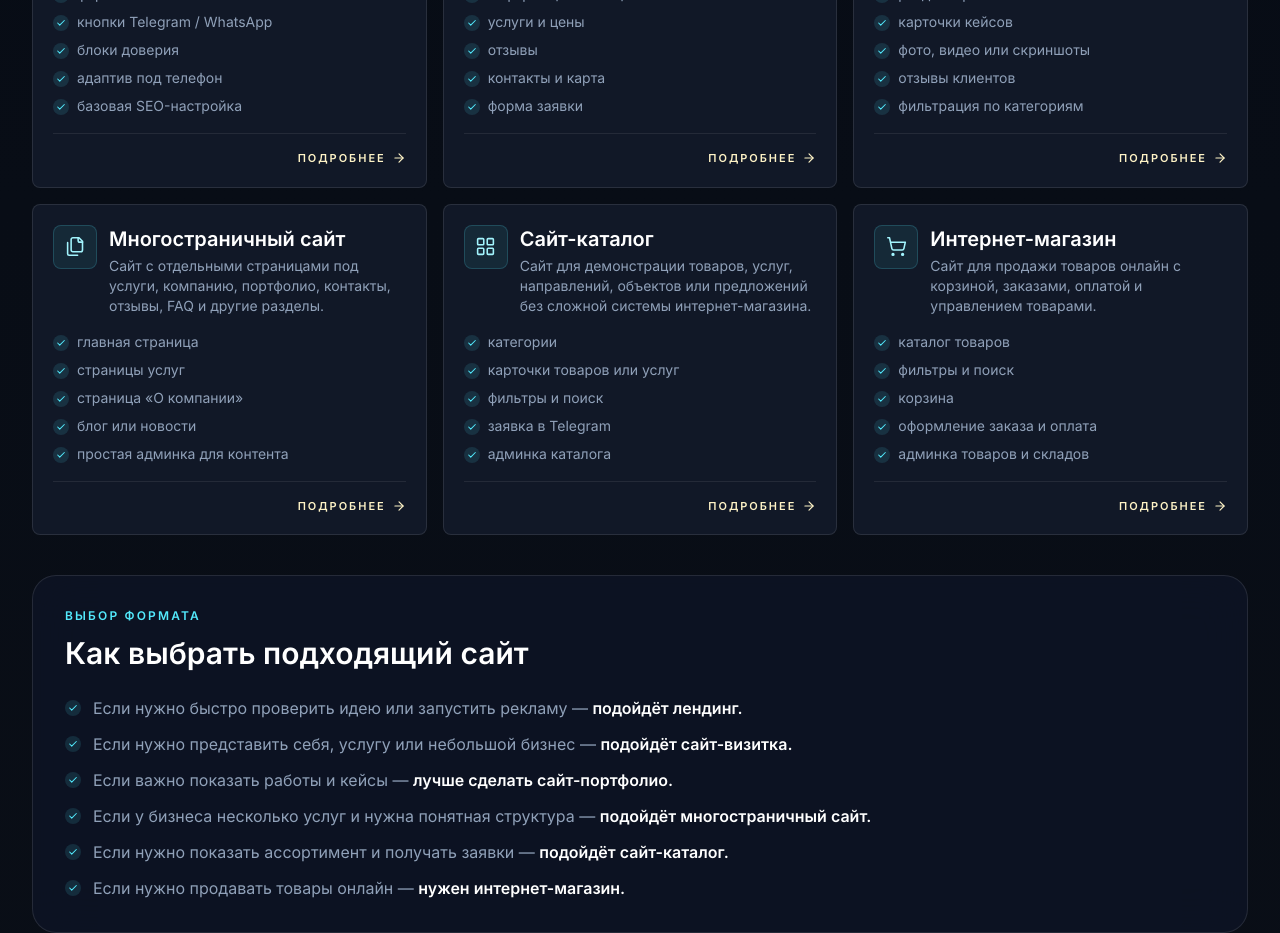
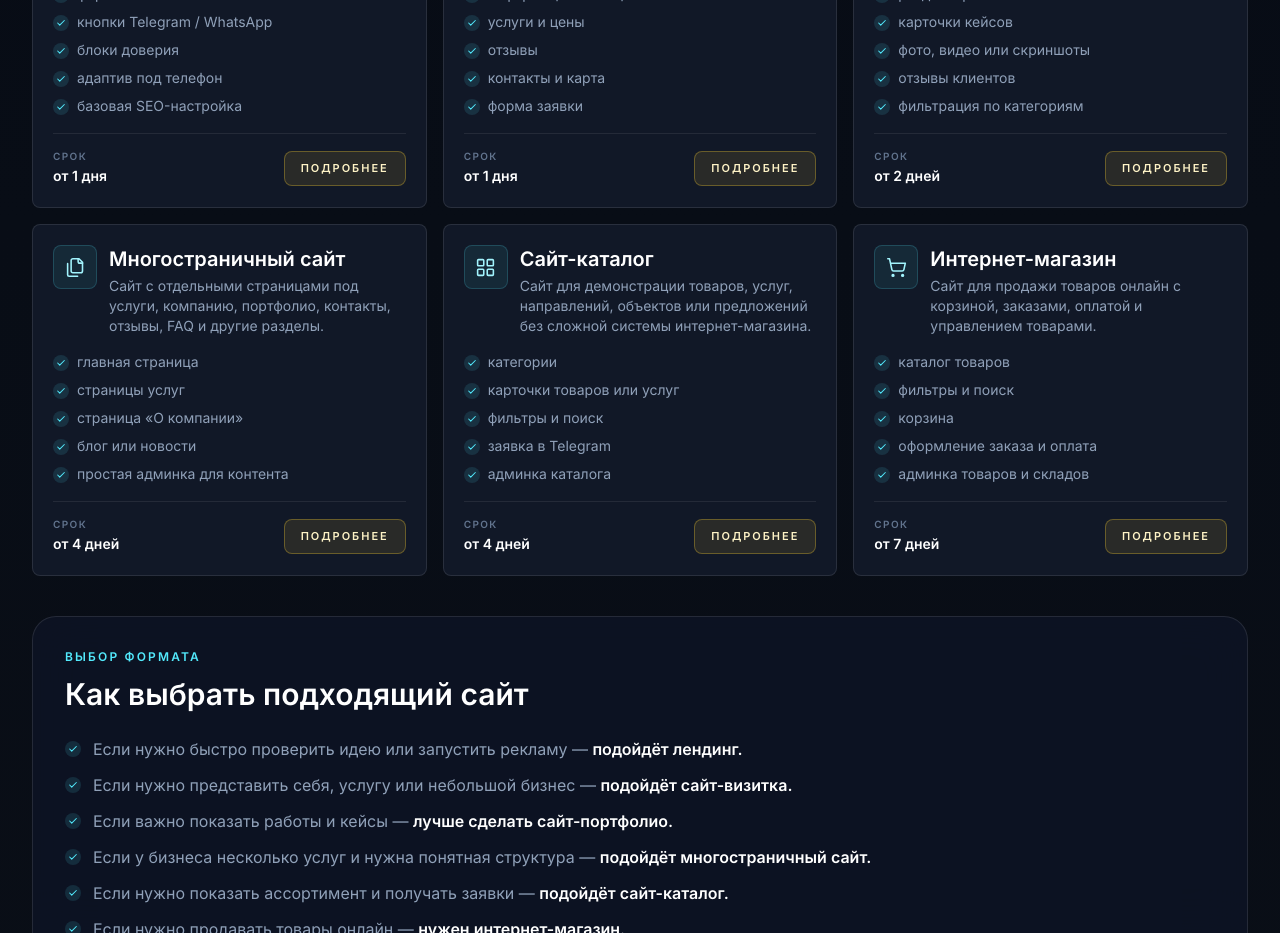
Before and after one commit to yasprosil-ai/portfolio-site, a Next.js app: page /services/websites in a window 1280 px wide. Shown: the part 1160-2093 px from the top of the page. Built offline with nearby package versions, Linux system fonts and the light colour scheme.

Commit message:
Match WebsiteTypeCard footer style to ServicesSection (deadline + amber button)

```diff
--- a/components/WebsiteTypeCard.jsx
+++ b/components/WebsiteTypeCard.jsx
@@ -1,4 +1,4 @@
-import { ArrowRight, Check } from "lucide-react";
+import { Check } from "lucide-react";
 import Link from "next/link";
 
 // Карточка разновидности сайта на странице категории «Сайты».
@@ -33,10 +33,14 @@ export default function WebsiteTypeCard({ type }) {
         ))}
       </ul>
 
-      <div className="mt-4 flex items-center justify-end border-t border-white/8 pt-4">
-        <span className="inline-flex items-center gap-1.5 text-[11px] font-semibold uppercase tracking-[0.18em] text-amber-100 transition group-hover:gap-2.5">
-          Подробнее
-          <ArrowRight size={14} />
+      <div className="mt-4 flex items-center justify-between gap-4 border-t border-white/8 pt-4">
+        <div>
+          <p className="text-[10px] font-semibold uppercase tracking-[0.14em] text-slate-500">Срок</p>
+          <p className="mt-0.5 text-sm font-semibold text-white">{type.deadline}</p>
+        </div>
+        <span className="relative overflow-hidden rounded-lg border border-amber-300/30 bg-amber-300/10 px-4 py-2 text-[11px] font-semibold uppercase tracking-[0.18em] text-amber-100 transition hover:bg-amber-300/18 active:translate-y-px">
+          <span className="service-btn-glow" />
+          <span className="relative z-10">Подробнее</span>
         </span>
       </div>
     </Link>
```
